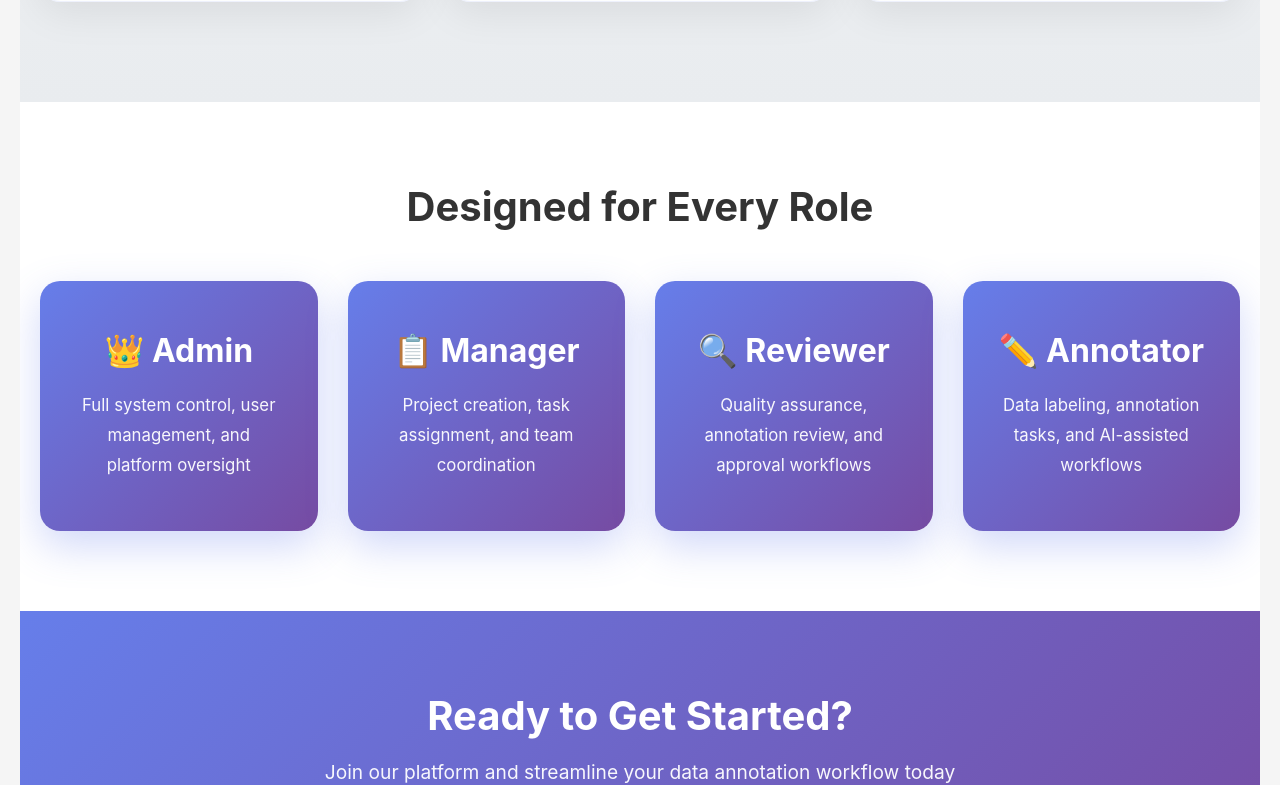
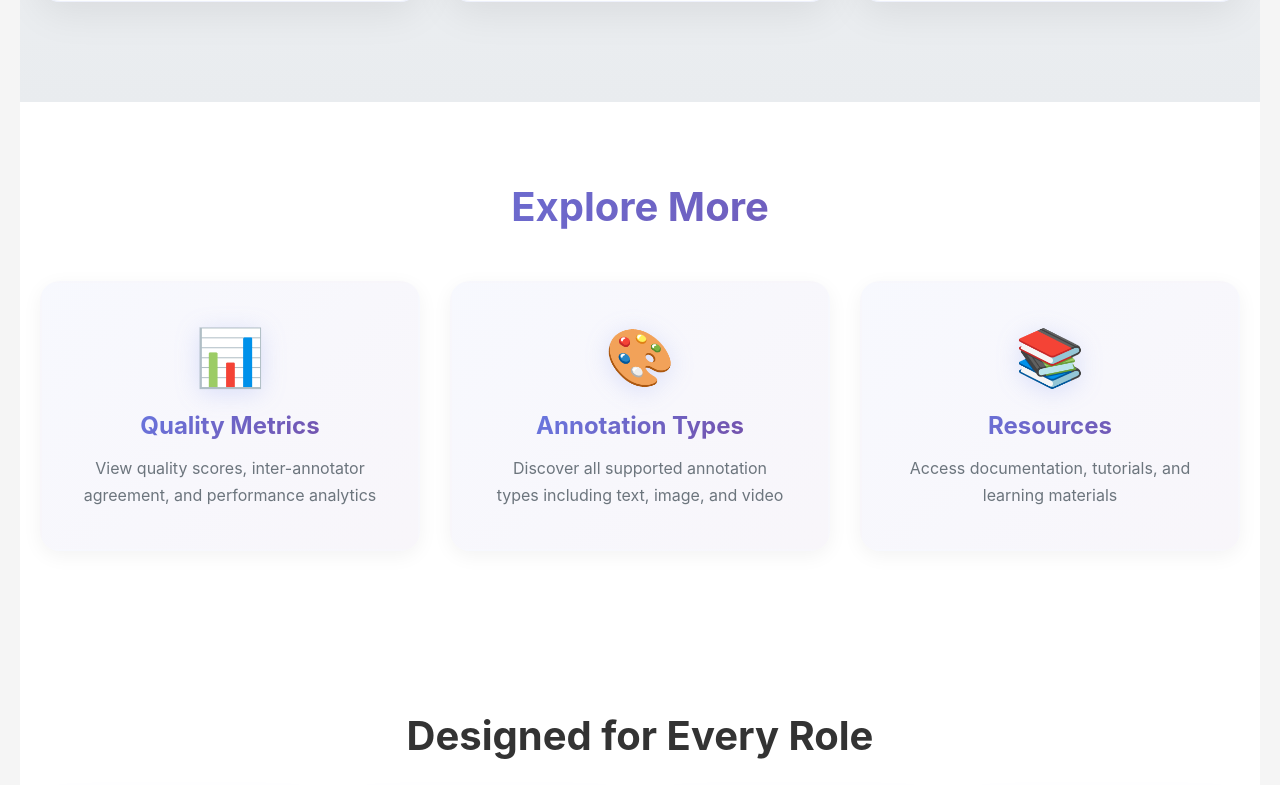
Before and after one commit to 2021331100-cmd/-ai-annotation-platform, a React (Vite) app in the folder frontend/: page / in a window 1280 px wide. Shown: the part 1543-2328 px from the top of the page. Built offline with nearby package versions, Linux system fonts and the light colour scheme.

Commit message:
Add quality, types, and resources to homepage and remove from navbar

```diff
--- a/frontend/src/pages/HomePage.jsx
+++ b/frontend/src/pages/HomePage.jsx
@@ -60,6 +60,29 @@ function HomePage() {
         </div>
       </div>
 
+      <div className="explore-section">
+        <h2>Explore More</h2>
+        <div className="explore-grid">
+          <Link to="/quality" className="explore-card">
+            <div className="explore-icon">📊</div>
+            <h3>Quality Metrics</h3>
+            <p>View quality scores, inter-annotator agreement, and performance analytics</p>
+          </Link>
+
+          <Link to="/annotation-types" className="explore-card">
+            <div className="explore-icon">🎨</div>
+            <h3>Annotation Types</h3>
+            <p>Discover all supported annotation types including text, image, and video</p>
+          </Link>
+
+          <Link to="/resources" className="explore-card">
+            <div className="explore-icon">📚</div>
+            <h3>Resources</h3>
+            <p>Access documentation, tutorials, and learning materials</p>
+          </Link>
+        </div>
+      </div>
+
       <div className="roles-section">
         <h2>Designed for Every Role</h2>
         <div className="roles-grid">
--- a/frontend/src/styles/HomePage.css
+++ b/frontend/src/styles/HomePage.css
@@ -139,6 +139,72 @@
   font-size: 1.05rem;
 }
 
+.explore-section {
+  padding: 80px 20px;
+  background: white;
+}
+
+.explore-section h2 {
+  text-align: center;
+  font-size: 2.5rem;
+  margin-bottom: 50px;
+  background: linear-gradient(135deg, #667eea 0%, #764ba2 100%);
+  -webkit-background-clip: text;
+  background-clip: text;
+  -webkit-text-fill-color: transparent;
+  font-weight: 700;
+}
+
+.explore-grid {
+  display: grid;
+  grid-template-columns: repeat(auto-fit, minmax(300px, 1fr));
+  gap: 30px;
+  max-width: 1200px;
+  margin: 0 auto;
+}
+
+.explore-card {
+  background: linear-gradient(135deg, rgba(102, 126, 234, 0.05) 0%, rgba(118, 75, 162, 0.05) 100%);
+  padding: 40px;
+  border-radius: 20px;
+  text-align: center;
+  border: 2px solid transparent;
+  transition: all 0.4s ease;
+  text-decoration: none;
+  color: inherit;
+  cursor: pointer;
+  box-shadow: 0 5px 20px rgba(0, 0, 0, 0.05);
+}
+
+.explore-card:hover {
+  transform: translateY(-8px);
+  border-color: #667eea;
+  box-shadow: 0 15px 40px rgba(102, 126, 234, 0.15);
+  background: linear-gradient(135deg, rgba(102, 126, 234, 0.1) 0%, rgba(118, 75, 162, 0.1) 100%);
+}
+
+.explore-icon {
+  font-size: 3.5rem;
+  margin-bottom: 20px;
+  filter: drop-shadow(0 4px 12px rgba(102, 126, 234, 0.2));
+}
+
+.explore-card h3 {
+  font-size: 1.5rem;
+  margin-bottom: 15px;
+  background: linear-gradient(135deg, #667eea 0%, #764ba2 100%);
+  -webkit-background-clip: text;
+  background-clip: text;
+  -webkit-text-fill-color: transparent;
+  font-weight: 700;
+}
+
+.explore-card p {
+  color: #6c757d;
+  line-height: 1.7;
+  font-size: 1rem;
+}
+
 .roles-section {
   padding: 80px 20px;
   background: white;
```
